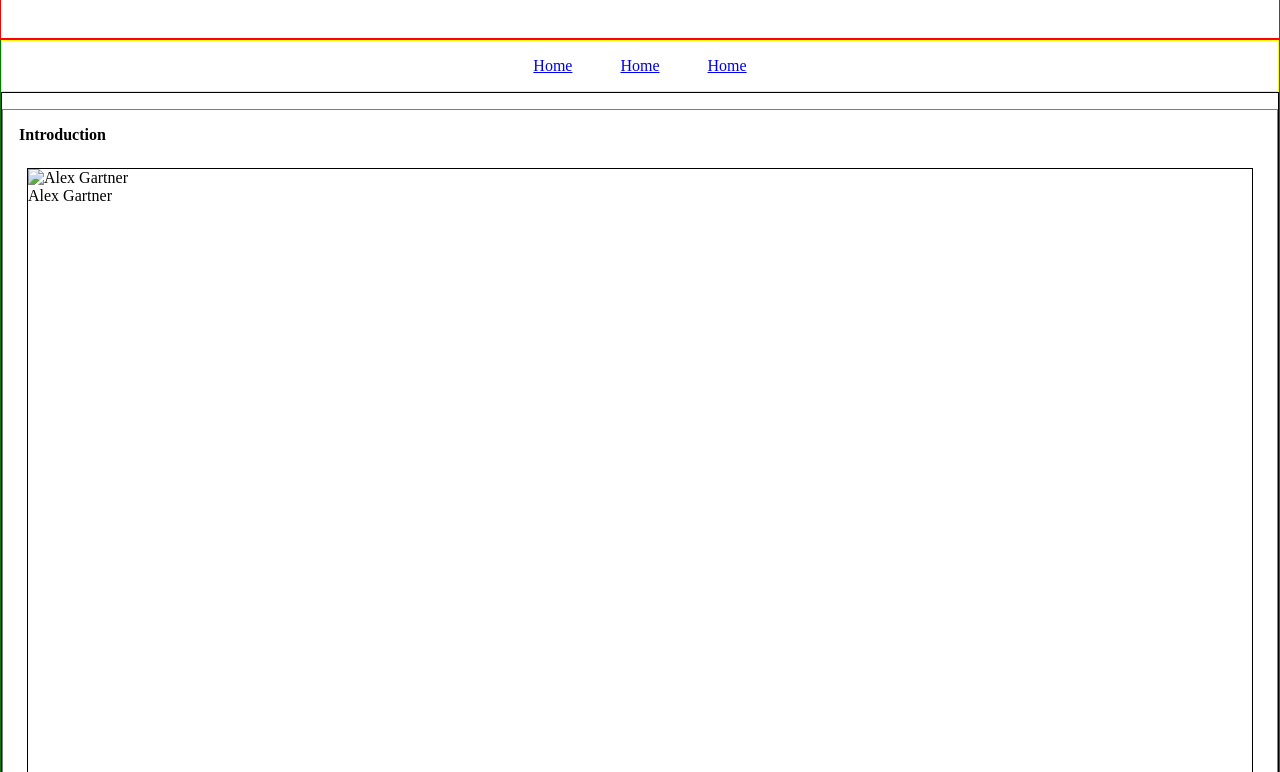
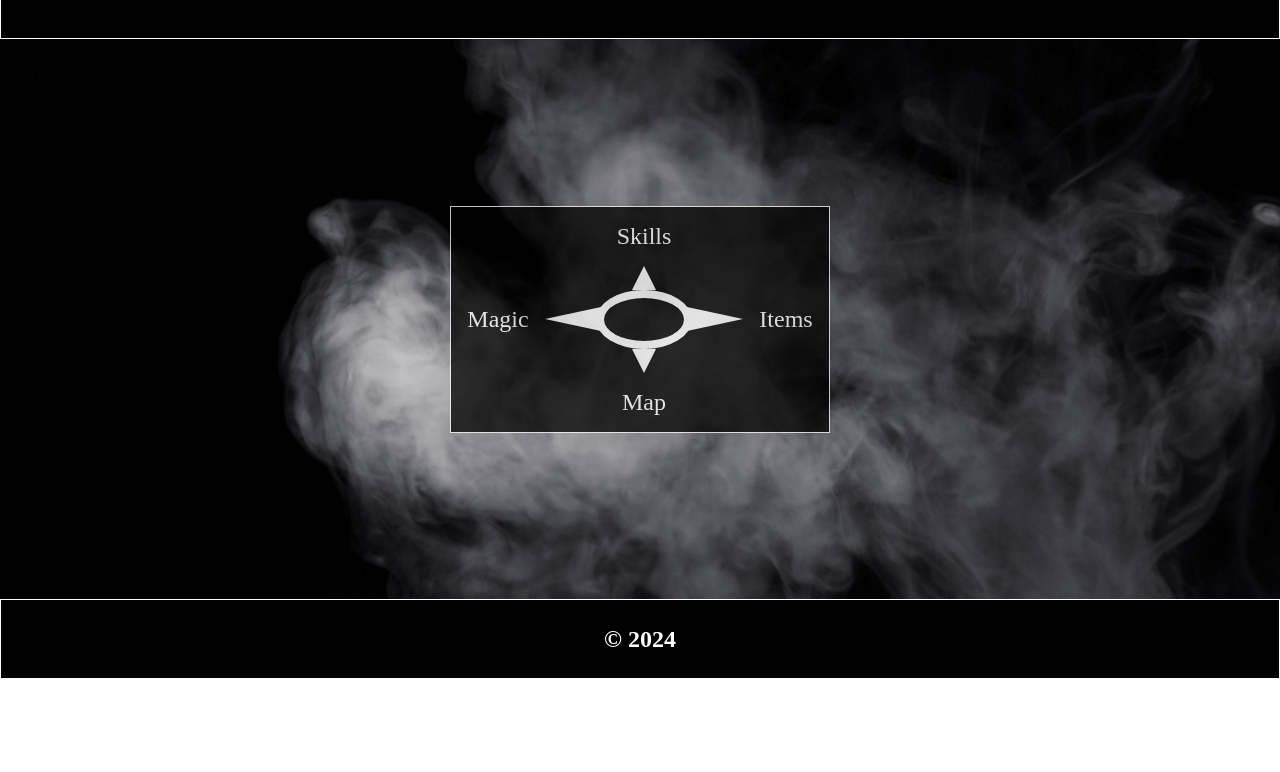
Before and after one commit to agart001/PROG455_FanSite, a plain HTML site: page index.html in a window 1280 px wide. Shown: the part 121-893 px from the top of the page. After the commit the page ends 800 px from the top, so only its background shows below. Drawn offline with Linux system fonts and the light colour scheme.

Commit message:
commit
added all website content/functionality

```diff
--- a/css/style.css
+++ b/css/style.css
@@ -5,7 +5,8 @@
 }
 
 header{
-    border: .1rem solid red;
+    background-color: black;
+    border: .1rem solid white;
     width: 100%;
     height: 20%;
 
@@ -13,10 +14,11 @@ header{
     flex-flow: column;
     align-items: center;
     justify-content: center;
+
+    gap: 1rem;
 }
 
 main{
-    border: .1rem solid green;
     width: 100%;
     height: auto;
 
@@ -24,8 +26,10 @@ main{
     flex-flow: column;
 }
 
+
 footer{
-    border: .1rem solid blue;
+    background-color: black;
+    border: .1rem solid white;
     width: 100%;
     height: 10%;
 
@@ -33,6 +37,11 @@ footer{
     flex-flow: column;
     align-items: center;
     justify-content: center;
+}
+
+header h1, header h3, footer h2{
+    color: white;
+    text-align: center;
 }
 
 nav{
@@ -65,13 +74,32 @@ nav li{
 
 
 main section{
-    border: .1rem solid black;
-    width: 100%;
+    background-color: black;
+    opacity: .75;
+    border: .1rem solid white;
+    width: 50%;
+    height: 50%;
+
+    display: flex;
+    flex-flow: column;
+    align-items: center;
+    justify-content: center;
+}
+
+
+
+main section h3, li, p{
+    text-align: center;
+    color: white;
+}
+
+main section h3{
+    width: 75%;
+    padding: .5rem;
+    border-bottom: .1rem solid white;
 }
 
 main section ul{
-    height: 100%;
-
     display: flex;
     flex-flow: column;
     justify-content: space-evenly;
@@ -83,7 +111,16 @@ main section li{
     display: flex;
     flex-flow: column;
     gap: 1rem;
-    padding: 1rem;
+}
+
+main section li h4{
+    text-align: center;
+}
+
+main section p{
+    text-align: justify;
+    text-indent: 1rem;
+    margin: 1rem;
 }
 
 main section li:first-child{
@@ -103,3 +140,88 @@ figure.responsive {
     overflow: hidden;
     max-width: 100%;
 }
+
+.menu{
+    height: 70%;
+    align-items: center;
+    justify-content: center;
+    background-position: center;
+    background-size: cover
+}
+
+.menu-container{
+    background-color: black;
+    opacity: .75;
+    border: .1rem solid white;
+
+    display: grid;
+    grid-template-columns: auto auto auto;
+}
+
+.grid-box{
+    width: 100%;
+    height: 100%;
+
+    display: flex;
+    flex-flow: column;
+    align-items: center;
+    justify-content: center;
+}
+
+#gb-row{
+    flex-flow: row;
+}
+
+.grid-box a{
+    color: white;
+    font-size: 1.5rem;
+    text-decoration: none;
+    text-align: center;
+    margin: 1rem;
+}
+
+.circle{
+    border: .5rem solid white;
+    width: 110%;
+    height: 120%;
+    border-radius: 50%;
+
+    display: flex;
+    flex-flow: column;
+    align-items: center;
+    justify-content: center;
+}
+
+
+.arrow{
+    width: 0;
+    height: 0;
+}
+
+#up{
+    border-left: .75rem solid transparent;
+    border-right: .75rem solid transparent;
+
+    border-bottom: 1.5rem solid white;
+}
+
+#down{
+    border-left: .75rem solid transparent;
+    border-right: .75rem solid transparent;
+
+    border-top: 1.5rem solid white;
+}
+
+#right{
+    border-top: .75rem solid transparent;
+    border-bottom: .75rem solid transparent;
+
+    border-left: 3.5rem solid white;
+}
+
+#left{
+    border-top: .75rem solid transparent;
+    border-bottom: .75rem solid transparent;
+
+    border-right: 3.5rem solid white;
+}
--- a/index.html
+++ b/index.html
@@ -2,61 +2,43 @@
 <head>
     <meta charset="UTF-8">
     <meta name="viewport" content="width=device-width, initial-scale=1.0">
+    <title>Test</title>
     <link rel="stylesheet" href="css/style.css">
-    <title>PROG455 - Fan Site</title>
 </head>
 <body>
     <header>
-        <h1>PROG455 - Fan Site</h1>
+        <h1>PROG455 - Skyrim Fan Site</h1>
         <h3>By Alex Gartner</h3>
     </header>
-    <main>
-        <nav>
-            <ul>
-                <li><a href="index.html">Home</a></li>
-                <li><a href="index.html">Home</a></li>
-                <li><a href="index.html">Home</a></li>
-            </ul>
-        </nav>
-        <section>
-            <ul>
-                <li>
-                    <h4>Introduction</h4>
-                    <figure class="responsive">
-                        <img src="images/alex.jpg" alt="Alex Gartner">
-                        <figcaption>Alex Gartner</figcaption>
-                    </figure>
-                    <p>Lorem ipsum dolor sit amet consectetur adipisicing elit. Incidunt dignissimos provident, fugiat, eaque necessitatibus vero ullam ea quisquam autem in, quis nisi at ex ut sequi similique modi recusandae suscipit.</p>
-                </li>
-                <li>
-                    <h4>Introduction</h4>
-                    <figure class="responsive">
-                        <img src="images/alex.jpg" alt="Alex Gartner">
-                        <figcaption>Alex Gartner</figcaption>
-                    </figure>
-                    <p>Lorem ipsum dolor sit amet consectetur adipisicing elit. Incidunt dignissimos provident, fugiat, eaque necessitatibus vero ullam ea quisquam autem in, quis nisi at ex ut sequi similique modi recusandae suscipit.</p>
-                </li>
-                <li>
-                    <h4>Introduction</h4>
-                    <figure class="responsive">
-                        <img src="images/alex.jpg" alt="Alex Gartner">
-                        <figcaption>Alex Gartner</figcaption>
-                    </figure>
-                    <p>Lorem ipsum dolor sit amet consectetur adipisicing elit. Incidunt dignissimos provident, fugiat, eaque necessitatibus vero ullam ea quisquam autem in, quis nisi at ex ut sequi similique modi recusandae suscipit.</p>
-                </li>
-                <li>
-                    <h4>Introduction</h4>
-                    <figure class="responsive">
-                        <img src="images/alex.jpg" alt="Alex Gartner">
-                        <figcaption>Alex Gartner</figcaption>
-                    </figure>
-                    <p>Lorem ipsum dolor sit amet consectetur adipisicing elit. Incidunt dignissimos provident, fugiat, eaque necessitatibus vero ullam ea quisquam autem in, quis nisi at ex ut sequi similique modi recusandae suscipit.</p>
-                </li>
-            </ul>
-        </section>
+    <main class="menu" style="background-image: url(/img/skyrim-smoke.jpg);">
+        <div class="menu-container">
+            <div class="grid-box"></div>
+            <div class="grid-box">
+                <a href="/skills/index.html">Skills</a>
+                <div id="up" class="arrow"></div>
+            </div>
+            <div class="grid-box"></div>
+            <div class="grid-box" id="gb-row">
+                <a href="/magic/index.html">Magic</a>
+                <div id="left" class="arrow"></div>
+            </div>
+            <div class="grid-box">
+                <div class="circle"></div>
+            </div>
+            <div class="grid-box" id="gb-row">
+                <div id="right" class="arrow"></div>
+                <a href="/items/index.html">Items</a>
+            </div>
+            <div class="grid-box"></div>
+            <div class="grid-box">
+                <div id="down" class="arrow"></div>
+                <a href="/map/index.html">Map</a>
+            </div>
+            <div class="grid-box"></div>
+        </div>
     </main>
     <footer>
-        <h2>Copyright 2024</h2>
+        <h2>&copy; 2024</h2>
     </footer>
 </body>
 </html>
```
Also changed, not shown: items/index.html (added, +24 -0 lines), magic/index.html (added, +22 -0 lines), map/index.html (added, +22 -0 lines), skills/index.html (added, +22 -0 lines), img/skyrim-items.jpg (added), img/skyrim-logo.jpg (added), img/skyrim-magic.jpg (added), img/skyrim-map.jpg (added), img/skyrim-skills.jpg (added), img/skyrim-smoke.jpg (added).
